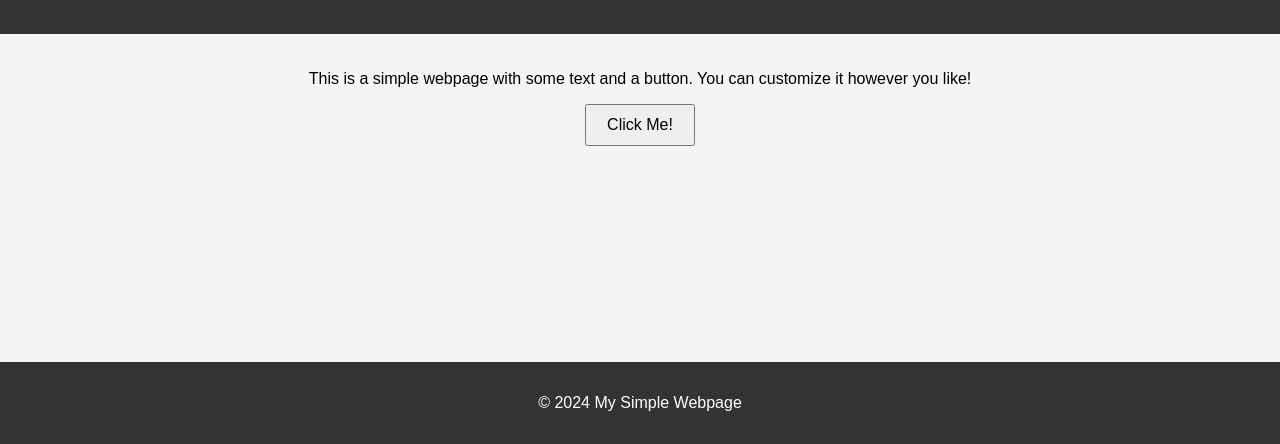
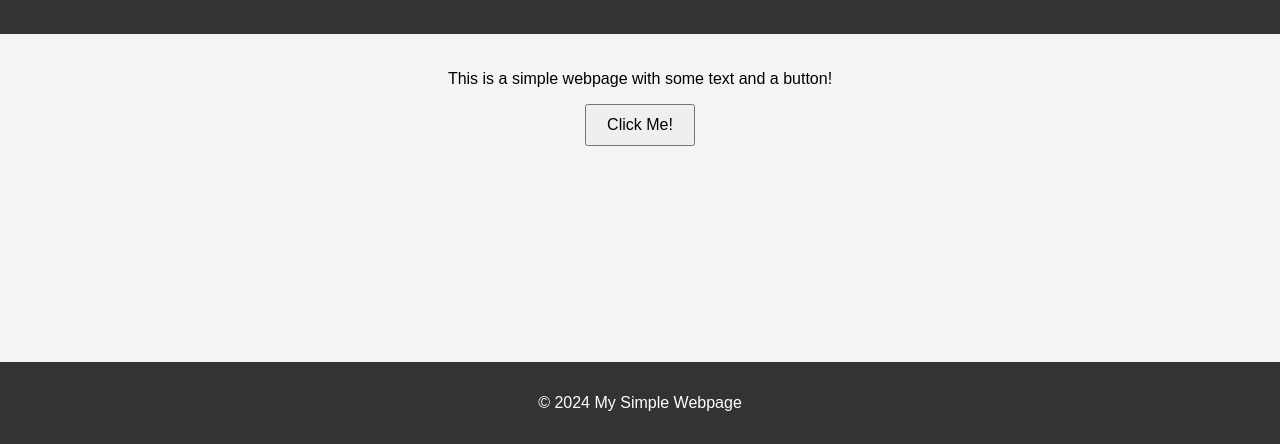
Before and after one commit to sakshiredhu/web, a plain HTML site: page index.html in a window 1280 px wide. Shown: the part 356-800 px from the top of the page. Drawn offline with Linux system fonts and the light colour scheme.

Commit message:
Update index.html

```diff
--- a/index.html
+++ b/index.html
@@ -11,7 +11,7 @@
         <h1>Welcome to My Simple Webpage</h1>
     </header>
     <main>
-        <p>This is a simple webpage with some text and a button. You can customize it however you like!</p>
+        <p>This is a simple webpage with some text and a button!</p>
         <button onclick="alert('Button clicked!')">Click Me!</button>
     </main>
     <footer>
```
